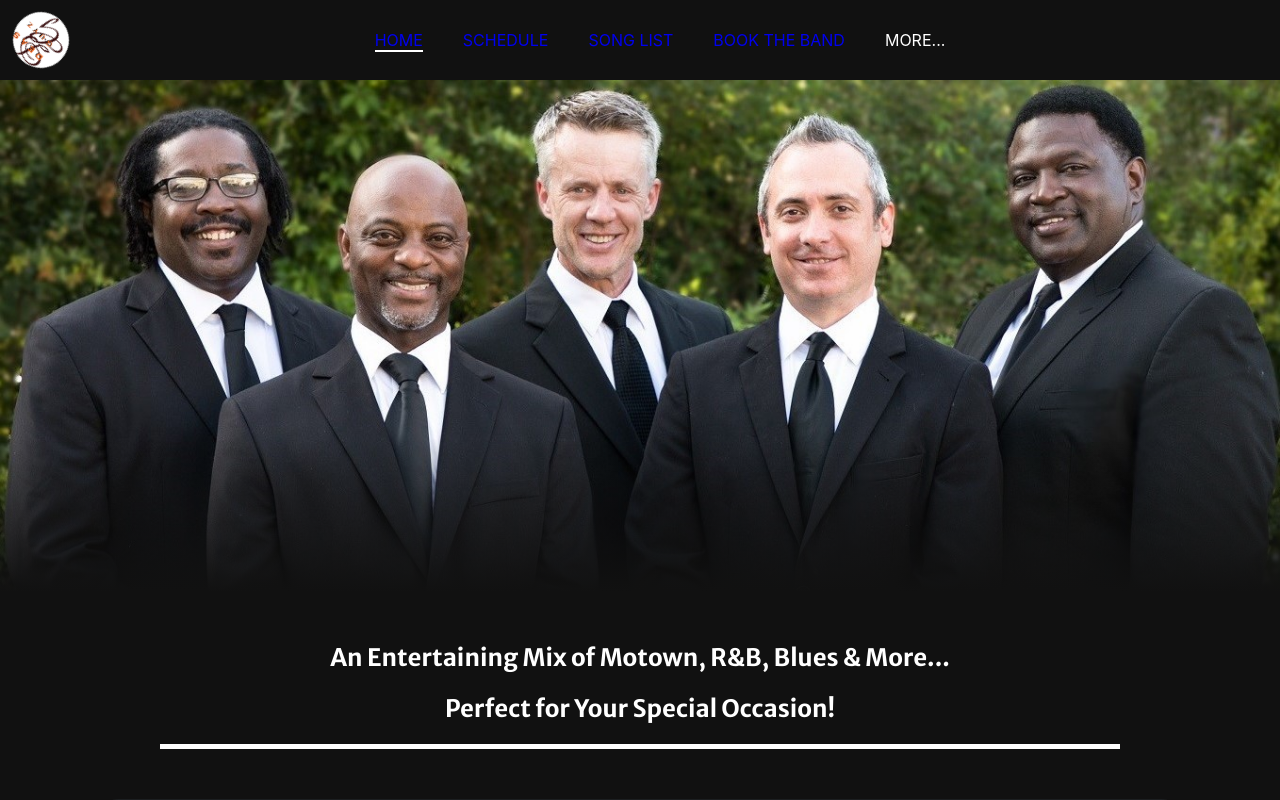
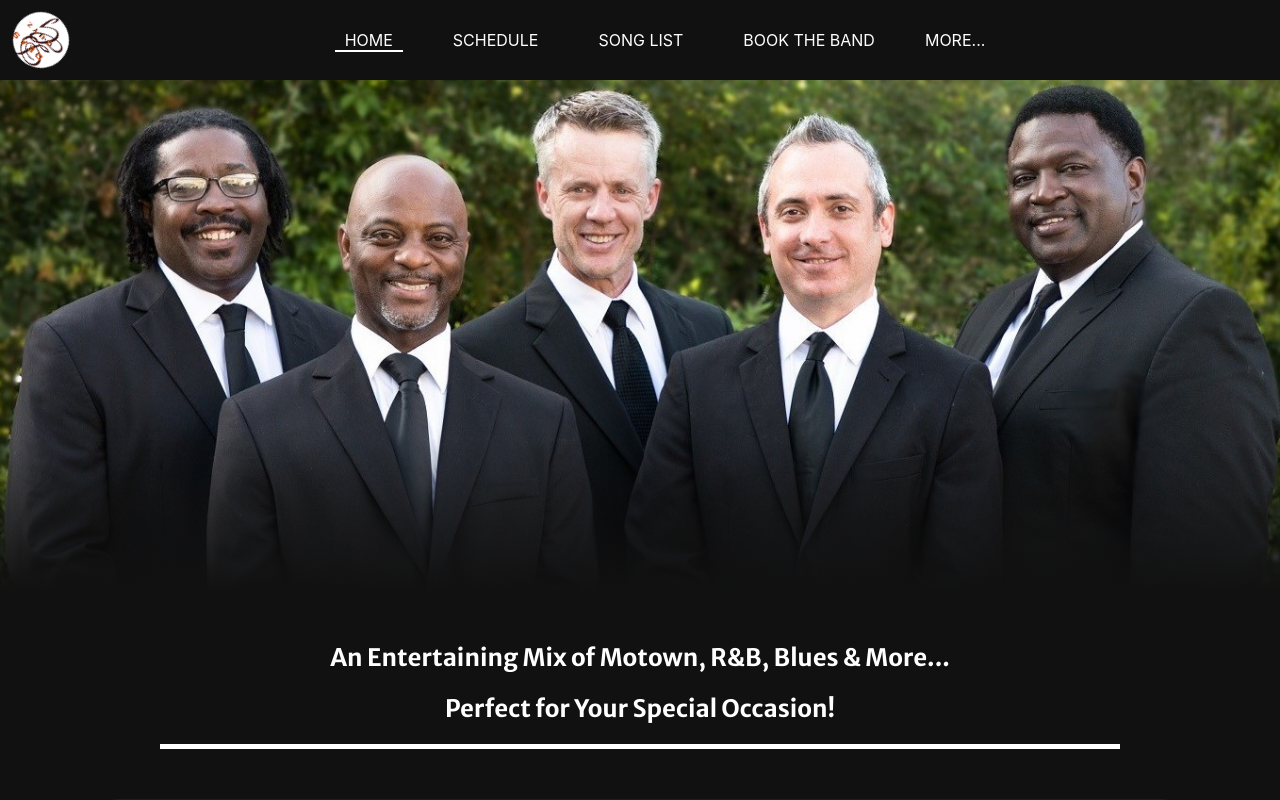
Before and after one commit to NathanDeas/React_Deas_Guyz_Website, a React (Create React App) app: page / in a window 1280 px wide. Shown: the top 800 px of the page. Built offline with nearby package versions, Linux system fonts and the light colour scheme.

Commit message:
fixed default styling for menu buttons

```diff
--- a/src/components/Header.css
+++ b/src/components/Header.css
@@ -75,11 +75,12 @@ a:visited {
     opacity: 100%;
 }
 
-.nav_buttons_full li {
+.nav_buttons_full li, a {
     padding-left: 10px;
     padding-right: 10px;
     background-position: -50%;
     text-decoration: none;
+    color: white;
 }
 .nav_buttons_full li:hover {
     cursor: pointer;
```
